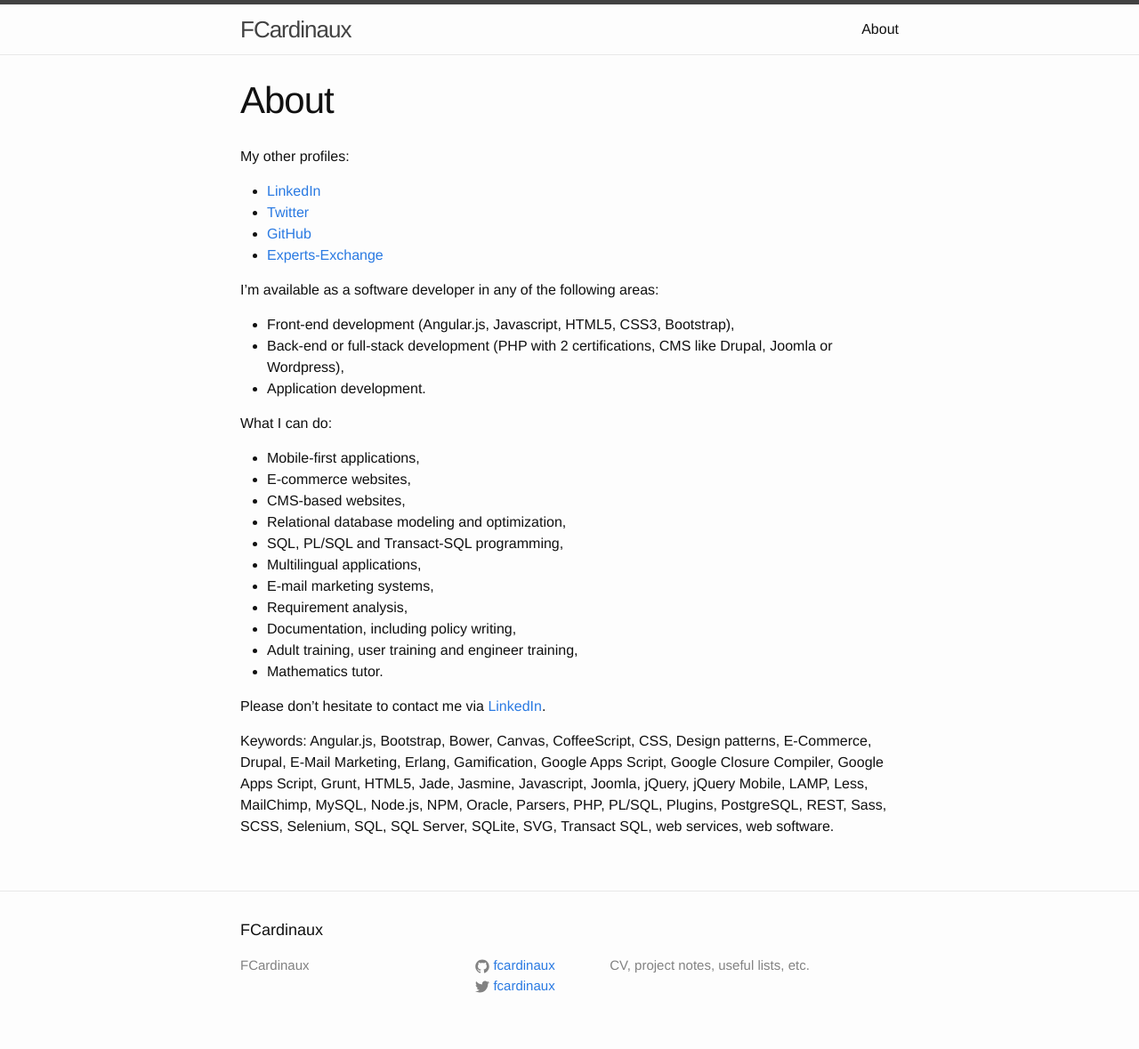
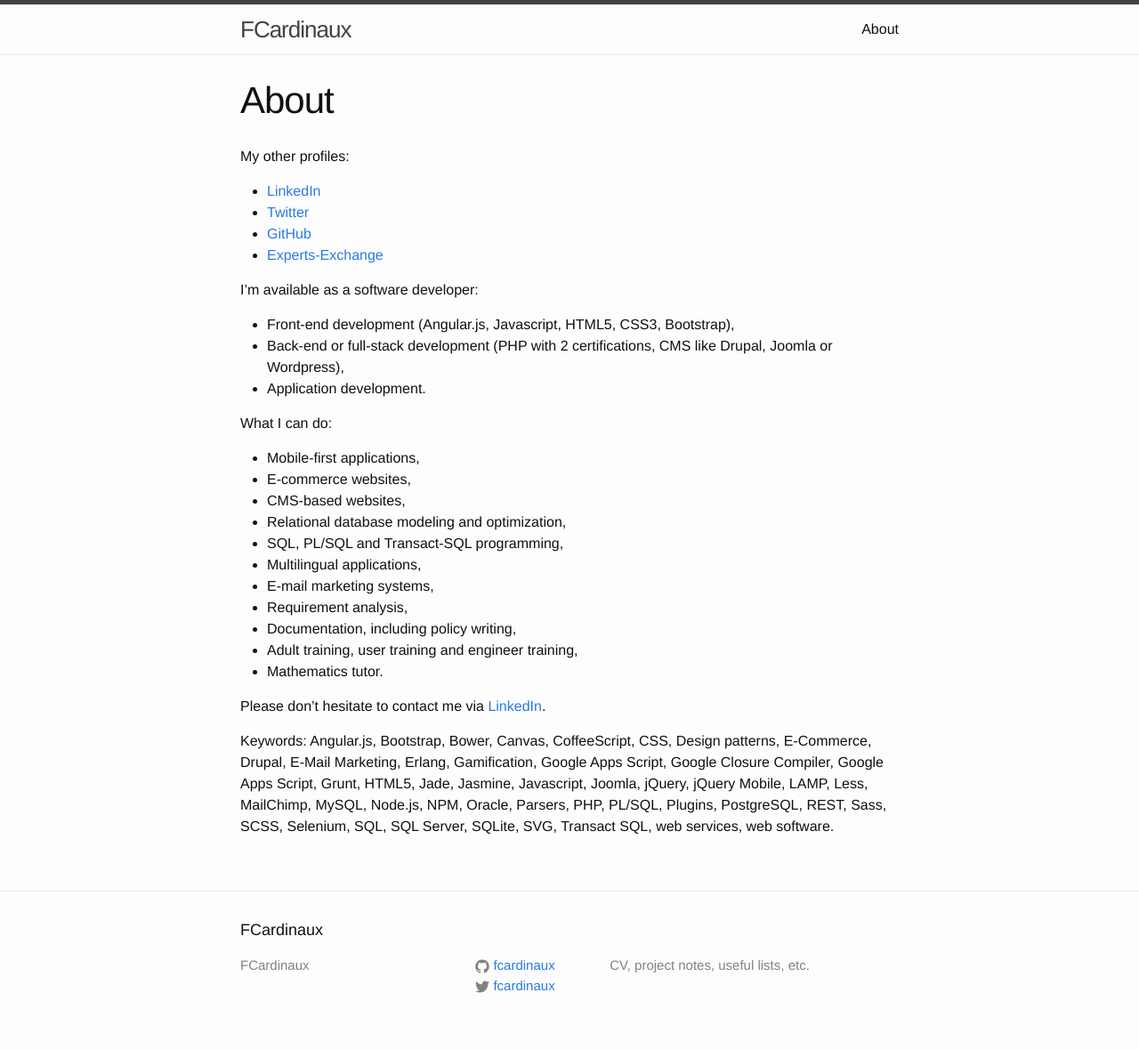
Before and after one commit to fcardinaux/fcardinaux.github.io, a Jekyll site: the page built from about.md, in a window 1280 px wide. Shown: the whole page at 89% size. Built offline with Jekyll 4.4.1, drawn with Linux system fonts in a browser that asks for light colours.

Commit message:
About page updated.

```diff
--- a/about.md
+++ b/about.md
@@ -11,7 +11,7 @@
 * [GitHub](https://github.com/fcardinaux)
 * [Experts-Exchange](http://www.experts-exchange.com/members/fcardinaux.html)
 
-I'm available as a software developer in any of the following areas:
+I'm available as a software developer:
 
 * Front-end development (Angular.js, Javascript, HTML5, CSS3, Bootstrap),
 * Back-end or full-stack development (PHP with 2 certifications, CMS like Drupal, Joomla or Wordpress),
```
